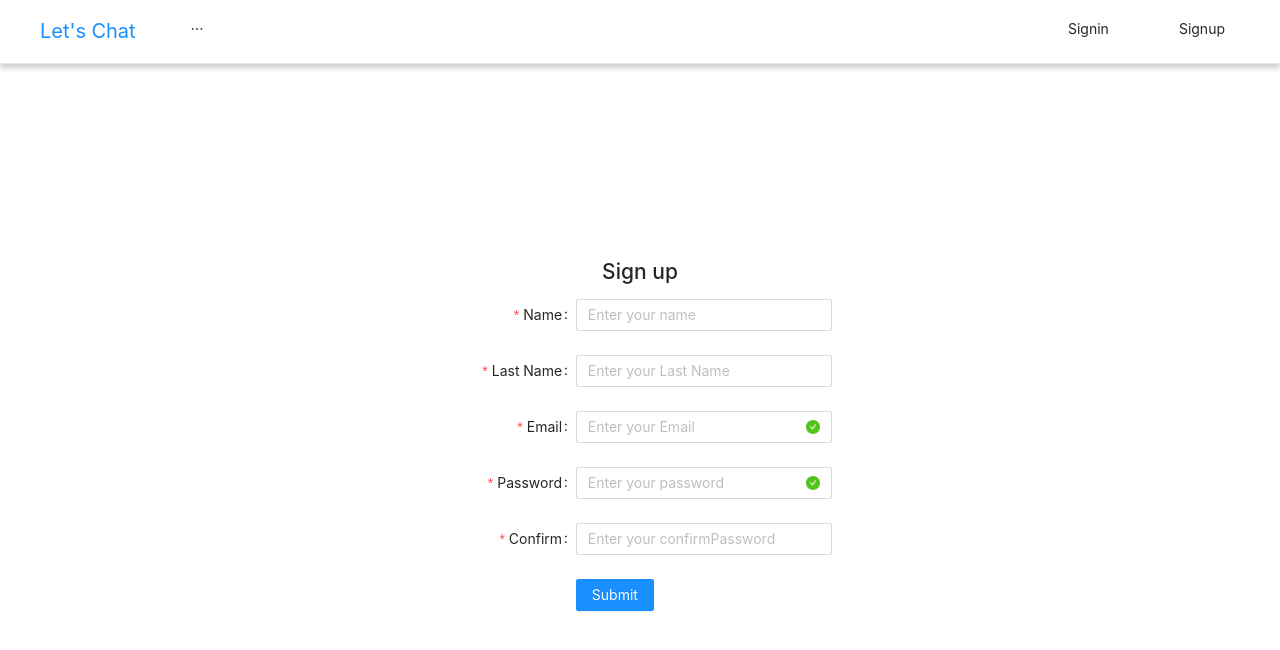
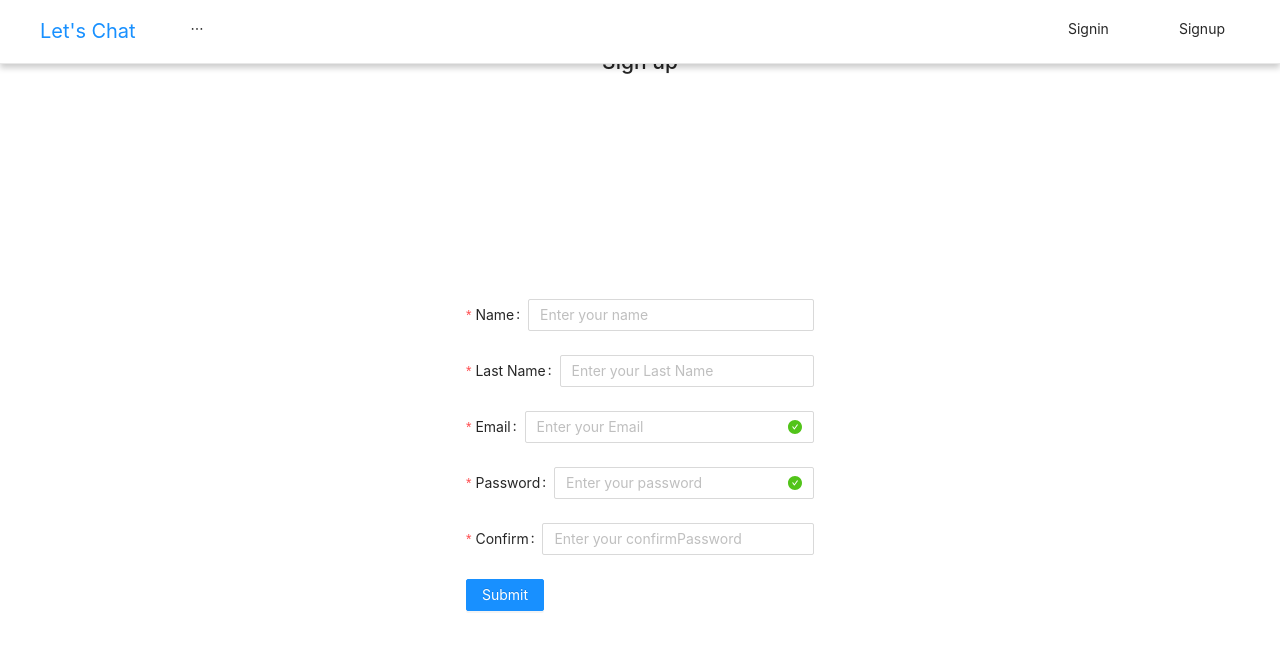
Before and after one commit to kanavchadha/coderschatapp, a React (Create React App) app in the folder client/: page /register in a window 1280 px wide. Shown: the top 650 px of the page. Built offline with nearby package versions, Linux system fonts and the light colour scheme; no server answers.

Commit message:
correct styling

```diff
--- a/client/src/components/views/RegisterPage/RegisterPage.js
+++ b/client/src/components/views/RegisterPage/RegisterPage.js
@@ -6,29 +6,6 @@ import { registerUser } from "../../../_actions/user_actions";
 import { useDispatch } from "react-redux";
 
 import { Form,Input,Button,message} from 'antd';
-
-const formItemLayout = {
-  labelCol: {
-    xs: { span: 24 },
-    sm: { span: 8 },
-  },
-  wrapperCol: {
-    xs: { span: 24 },
-    sm: { span: 16 },
-  },
-};
-const tailFormItemLayout = {
-  wrapperCol: {
-    xs: {
-      span: 24,
-      offset: 0,
-    },
-    sm: {
-      span: 16,
-      offset: 8,
-    },
-  },
-};
 
 function RegisterPage(props) {
   const dispatch = useDispatch();
@@ -95,7 +72,7 @@ function RegisterPage(props) {
         return (
           <div className="app">
             <h2>Sign up</h2>
-            <Form style={{ minWidth: '385px' }} {...formItemLayout} onSubmit={handleSubmit} >
+            <Form style={{ maxWidth: '400px', margin: 'auto 5px' }} onSubmit={handleSubmit} >
 
               <Form.Item required label="Name">
                 <Input
@@ -182,7 +159,7 @@ function RegisterPage(props) {
                 )}
               </Form.Item>
 
-              <Form.Item {...tailFormItemLayout}>
+              <Form.Item>
                 <Button onClick={handleSubmit} type="primary" disabled={isSubmitting}>
                   Submit
                 </Button>
```
